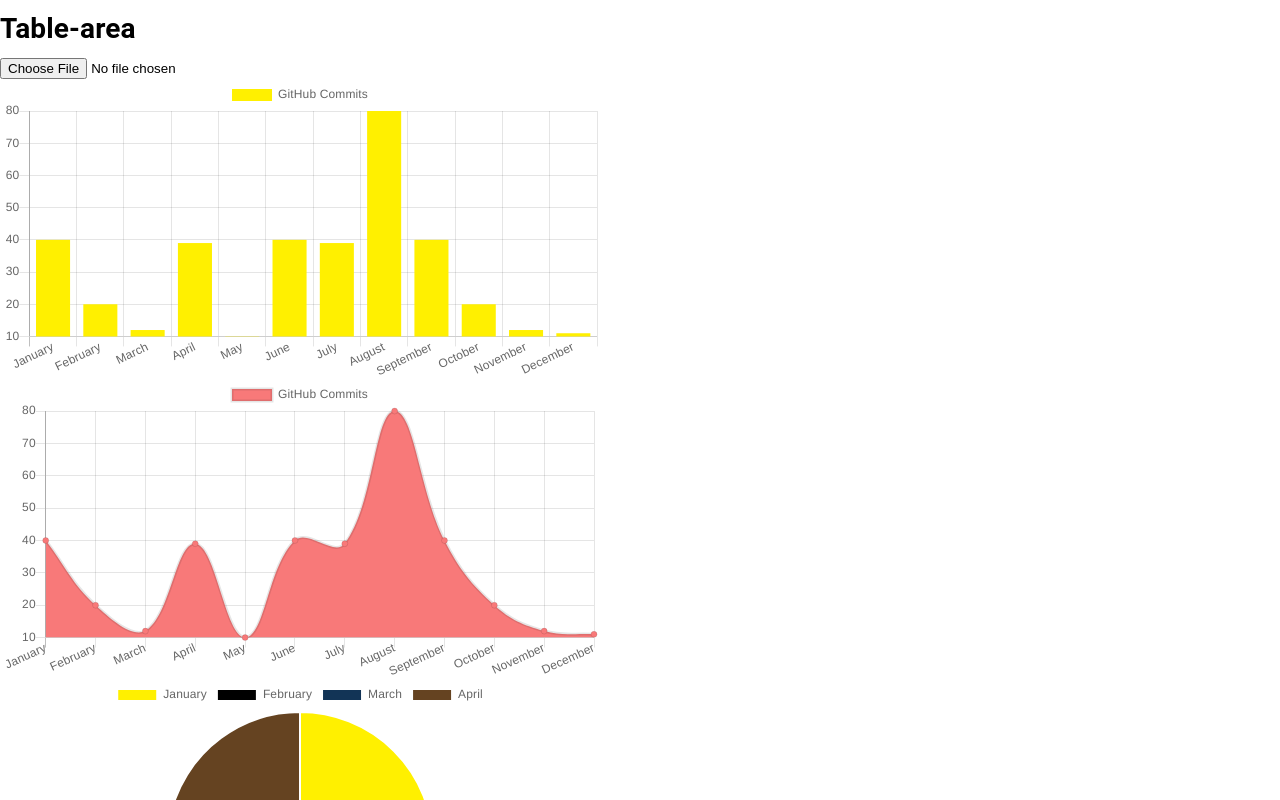
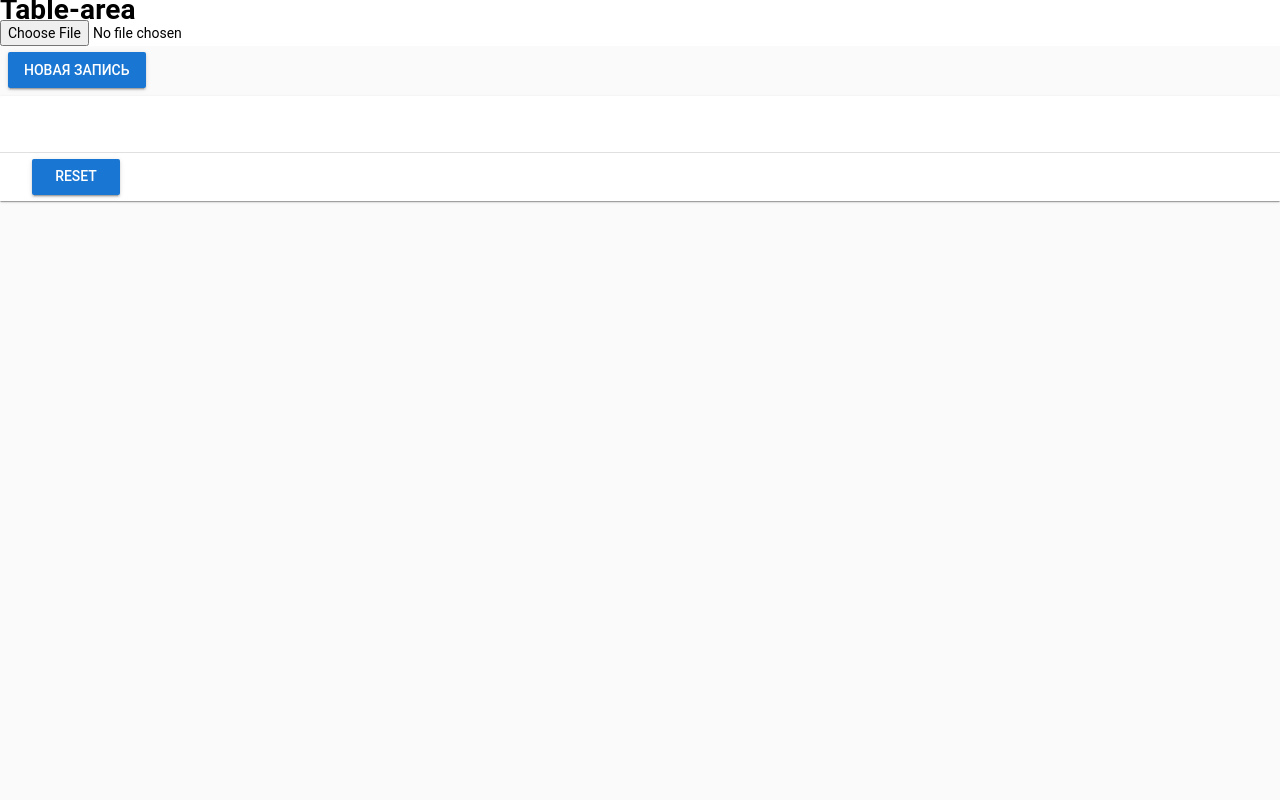
Before and after one commit to eshulga/chartio, a Vue app: page / in a window 1280 px wide. Shown: the top 800 px of the page. Built offline with nearby package versions, Linux system fonts and the light colour scheme.

Commit message:
render, edit sheet

```diff
--- a/package.json
+++ b/package.json
@@ -18,6 +18,7 @@
     "vue-material": "^1.0.0-beta-7",
     "vue-router": "^3.0.1",
     "vue-scroll": "^2.1.7",
+    "vuetify": "^1.0.17",
     "xlsx": "^0.12.12",
     "xlsx-style": "^0.8.13"
   },
--- a/src/components/table-area/TableArea.vue
+++ b/src/components/table-area/TableArea.vue
@@ -2,6 +2,53 @@
   <div class="main">
     <h1>Table-area</h1>
     <input type="file" name="xlfile" id="xlf" @change="fileInputHandler">
+    <v-app id="inspire">
+      <div>
+        <v-dialog v-model="dialog" max-width="500px">
+          <v-btn slot="activator" color="primary" dark class="mb-2">Новая запись</v-btn>
+          <v-card>
+            <v-card-title>
+              <span class="headline">{{ formTitle }}</span>
+            </v-card-title>
+            <v-card-text>
+              <v-container grid-list-md>
+                <v-layout wrap>
+                  <v-flex v-for="value in headers" :key="value" xs12 sm6 md4>
+                    <v-text-field v-model="editedItem[value.value]" :label="value.value">{{value.value}}</v-text-field>
+                  </v-flex>
+                </v-layout>
+              </v-container>
+            </v-card-text>
+            <v-card-actions>
+              <v-spacer></v-spacer>
+              <v-btn color="blue darken-1" flat @click.native="close">Отмена</v-btn>
+              <v-btn color="blue darken-1" flat @click.native="save">Сохранить</v-btn>
+            </v-card-actions>
+          </v-card>
+        </v-dialog>
+        <v-data-table
+          :headers="headers"
+          :items="rows"
+          hide-actions
+          class="elevation-1"
+        >
+          <template slot="items" slot-scope="props">
+            <td v-for="value in props.item" :key="value">{{ value }}</td>
+            <td class="justify-center layout px-0">
+              <v-btn icon class="mx-0" @click="editItem(props.item)">
+                <v-icon color="teal">E</v-icon>
+              </v-btn>
+              <v-btn icon class="mx-0" @click="deleteItem(props.item)">
+                <v-icon color="pink">D</v-icon>
+              </v-btn>
+            </td>
+          </template>
+          <template slot="no-data">
+            <v-btn color="primary" @click="initialize">Reset</v-btn>
+          </template>
+        </v-data-table>
+      </div>
+    </v-app>
   </div>
 </template>
 
@@ -12,25 +59,92 @@
   name: 'TableArea',
   data () {
     return {
-      files: []
+      dialog: false,
+      headers: [],
+      rows: [],
+      editedIndex: -1,
+      editedItem: {},
+      defaultItem: {}
     }
   },
+  computed: {
+    formTitle () {
+      return this.editedIndex === -1 ? 'Новая строка' : 'Редактировать строку'
+    }
+  },
+
+  watch: {
+    dialog (val) {
+      val || this.close()
+    }
+  },
+
+  created () {
+    this.initialize()
+  },
+
   methods: {
     fileInputHandler (e) {
-      console.dir(e.target.files)
-      let data = new Uint8Array(e.target.files)
-      console.dir(data)
       var files = e.target.files
       for (let i = 0, f = files[i]; i !== files.length; ++i) {
         var reader = new FileReader()
-        var name = f.name
-        reader.onload = function (e) {
+        // var name = f.name
+        reader.onload = (e) => {
           var data = e.target.result
           var workbook = XLSX.read(data, {type: 'binary'})
-          console.log(name, workbook)
+          var firstWorksheet = workbook.Sheets[workbook.SheetNames[0]]
+          var dataSheet = XLSX.utils.sheet_to_json(firstWorksheet, {header: 1})
+          // adding headers
+          dataSheet[0].forEach((header) => {
+            this.headers.push({
+              text: '' + header,
+              value: '' + header
+            })
+          })
+
+          for (let i = 1; i < dataSheet.length; i++) {
+            let obj = Object.assign({})
+            let objDefault = Object.assign({})
+
+            dataSheet[i].forEach((item, i) => {
+              obj[this.headers[i].value] = item
+              objDefault[this.headers[i].value] = ''
+            })
+
+            this.rows.push(obj)
+            this.defaultItem = Object.assign({}, objDefault)
+          }
         }
         reader.readAsBinaryString(f)
       }
+    },
+    initialize () {
+      this.rows = []
+    },
+    editItem (item) {
+      console.dir(item)
+      this.editedIndex = this.rows.indexOf(item)
+      this.editedItem = Object.assign({}, item)
+      this.dialog = true
+    },
+    deleteItem (item) {
+      const index = this.rows.indexOf(item)
+      confirm('Are you sure you want to delete this item?') && this.rows.splice(index, 1)
+    },
+    close () {
+      this.dialog = false
+      setTimeout(() => {
+        this.editedItem = Object.assign({}, this.defaultItem)
+        this.editedIndex = -1
+      }, 300)
+    },
+    save () {
+      if (this.editedIndex > -1) {
+        Object.assign(this.rows[this.editedIndex], this.editedItem)
+      } else {
+        this.rows.push(this.editedItem)
+      }
+      this.close()
     }
   }
 }
--- a/src/main.js
+++ b/src/main.js
@@ -4,8 +4,9 @@
 // The Vue build version to load with the `import` command
 // (runtime-only or standalone) has been set in webpack.base.conf with an alias.
 import Vue from 'vue'
-import VueMaterial from 'vue-material'
+import Vuetify from 'vuetify'
 import 'vue-material/dist/vue-material.min.css'
+import 'vuetify/dist/vuetify.min.css'
 
 import App from './app/App.vue'
 import router from './router'
@@ -13,7 +14,7 @@
 
 Vue.config.productionTip = false
 
-Vue.use(VueMaterial)
+Vue.use(Vuetify)
 
 Vue.prototype.$eventBus = new Vue()
 
```
Also changed, not shown: 1 other file (tests, documents, lock files or other folders).
